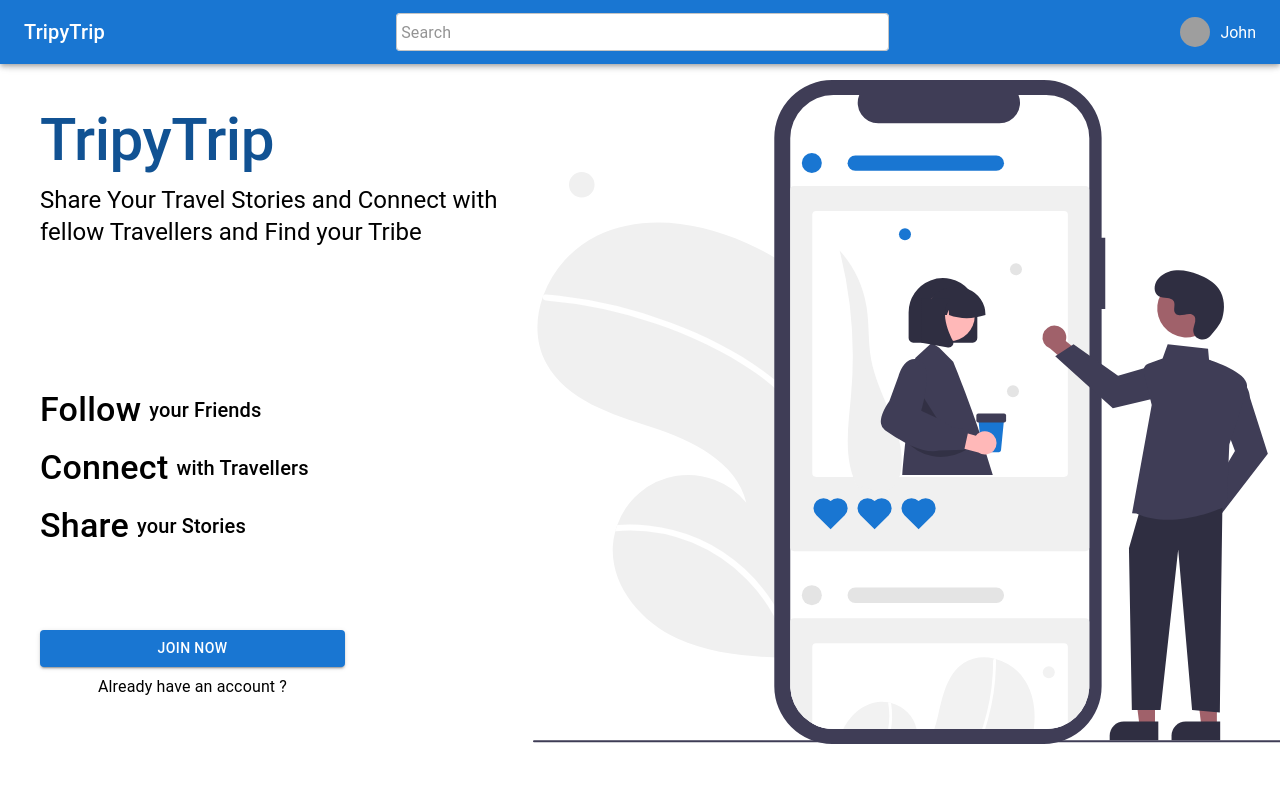
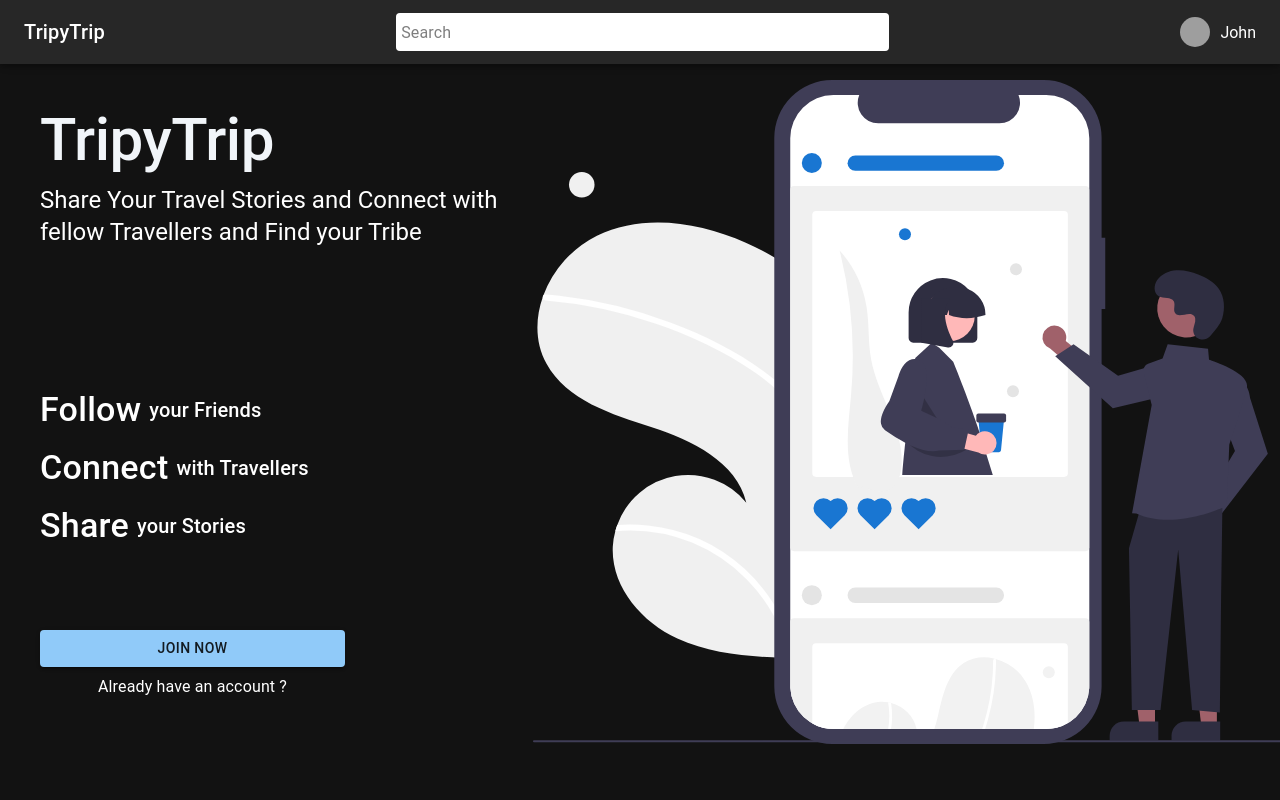
Before and after one commit to Ash-D23/social-media-app, a React (Create React App) app: page / in a window 1280 px wide. Shown: the top 800 px of the page. Built offline with nearby package versions, Linux system fonts and the light colour scheme; grey boxes are pictures that could not be loaded; the HTML template or start-up script is replaced by a standard one.

Commit message:
bug: theme color fix

```diff
--- a/src/App.js
+++ b/src/App.js
@@ -8,12 +8,12 @@ import { getDesignTokens } from "./Utilities/theme";
 import { useState } from "react";
 
 function App() {
-  const [mode, setMode] = useState("light");
+  const [mode, setMode] = useState("dark");
   const darkTheme = createTheme(getDesignTokens(mode))
 
   return (
     <ThemeProvider theme={darkTheme}>
-      <Box>
+      <Box bgcolor={"background.default"} color={"text.primary"}>
         <Navbar />
 
         <Routes>
--- a/src/Utilities/theme.js
+++ b/src/Utilities/theme.js
@@ -15,6 +15,7 @@ export const getDesignTokens = (mode) => ({
           // palette values for dark mode
           secondary: {
             main: '#121212',
+            dark: '#f1f5f9'
           },
           text: {
             secondary: '#fff',
```
